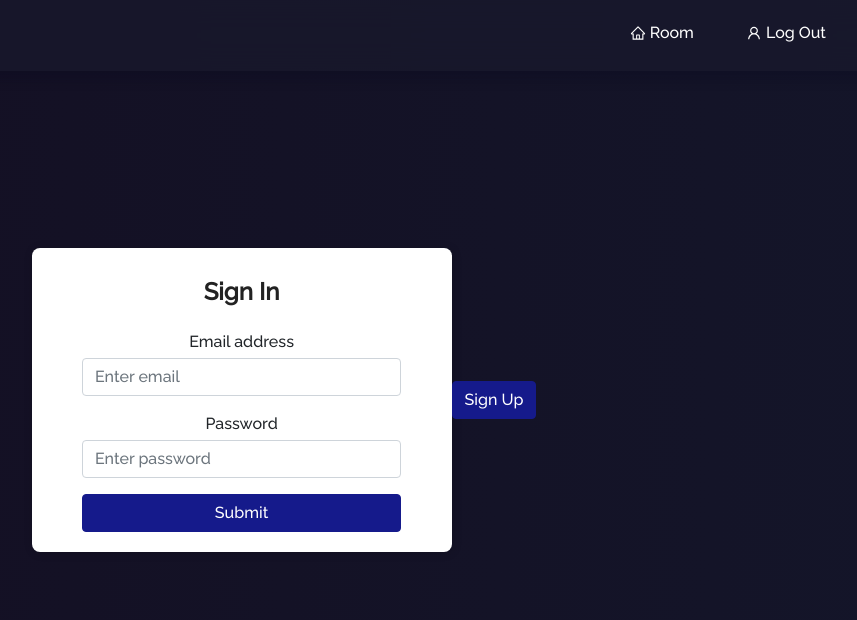
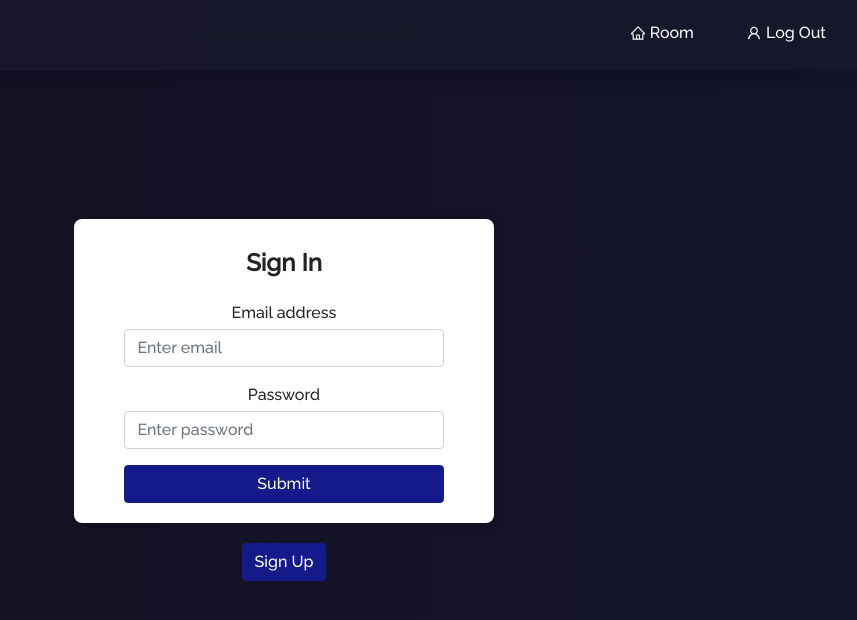
Before and after one commit to taovc/guess, a React (Create React App) app in the folder myapp/: page /login in a window 1280 px wide. Shown: the top 620 px of the page, without its empty margins (356-1213 px from the left). Built offline with nearby package versions, Linux system fonts and the light colour scheme.

Commit message:
[fix] Login page and Navbar style

```diff
--- a/myapp/src/components/CreateRoom.jsx
+++ b/myapp/src/components/CreateRoom.jsx
@@ -36,7 +36,7 @@ export default function CreateRoom() {
   ];
 
   return (
-    <div className="Auth-form-container">
+    <div className="Create-room-form">
       <Form onSubmit={handleSubmit} fields={fields} title={"Create Room"} />
     </div>
   );
--- a/myapp/src/components/Login.jsx
+++ b/myapp/src/components/Login.jsx
@@ -62,7 +62,7 @@ export default function Login() {
   return (
     <div className="Auth-form-container">
       <Form fields={formFields} title={formTitle} onSubmit={handleSubmit} />
-      <Button onClick={handleRegister}>{!register ? "Sign Up" : "Sign In"}</Button>
+      <Button className="Auth-form-container-button" onClick={handleRegister}>{!register ? "Sign Up" : "Sign In"}</Button>
     </div>
   );
 }
--- a/myapp/src/components/Navbar.jsx
+++ b/myapp/src/components/Navbar.jsx
@@ -8,6 +8,7 @@ import { AiOutlineHome, AiOutlineUser } from "react-icons/ai";
 
 const Logout = () => {
   localStorage.removeItem("token");
+  localStorage.removeItem("user");
   window.location.href = "/";
 };
 
@@ -23,7 +24,7 @@ function NavBar() {
           </Nav.Item>
 
           <Nav.Item>
-            <Nav.Link as={Link} to="/" onClick={Logout}>
+            <Nav.Link onClick={Logout}>
               <AiOutlineUser style={{ marginBottom: "2px" }} /> Log Out
             </Nav.Link>
           </Nav.Item>
--- a/myapp/src/style.css
+++ b/myapp/src/style.css
@@ -112,20 +112,31 @@ html {
 .Auth-form-container {
   display: flex;
   justify-content: center;
+  flex-direction: column;
   align-items: center;
   width: 100vw;
   height: 100vh;
+  align-items: center;
+}
+
+.Auth-form-container-button {
+  margin-top: 20px;
+  padding: 10px 20px;
+  background-color: #333;
+  color: #fff;
+  border: none;
+  border-radius: 5px;
+  font-size: 16px;
+  cursor: pointer;
 }
 
 .Create-room-form {
-  width: 420px;
-  box-shadow: rgb(0 0 0 / 16%) 1px 1px 10px;
-  padding-top: 30px;
-  padding-bottom: 20px;
-  border-radius: 8px;
-  background-color: rgba(98, 129, 195, 0.06);
-  backdrop-filter: blur(10px);
-  filter: brightness(0.5);
+  display: flex;
+  justify-content: center;
+  align-items: center;
+  width: 100vw;
+  height: 100vh;
+  filter: brightness(0.4);
 }
 
 .Auth-form {
@@ -136,6 +147,7 @@ html {
   border-radius: 8px;
   background-color: white;
 }
+
 
 .Auth-form-content {
   padding-left: 12%;
```
Also changed, not shown: myapp/src/components/DisplayNotice.jsx (added, +19 -0 lines).
